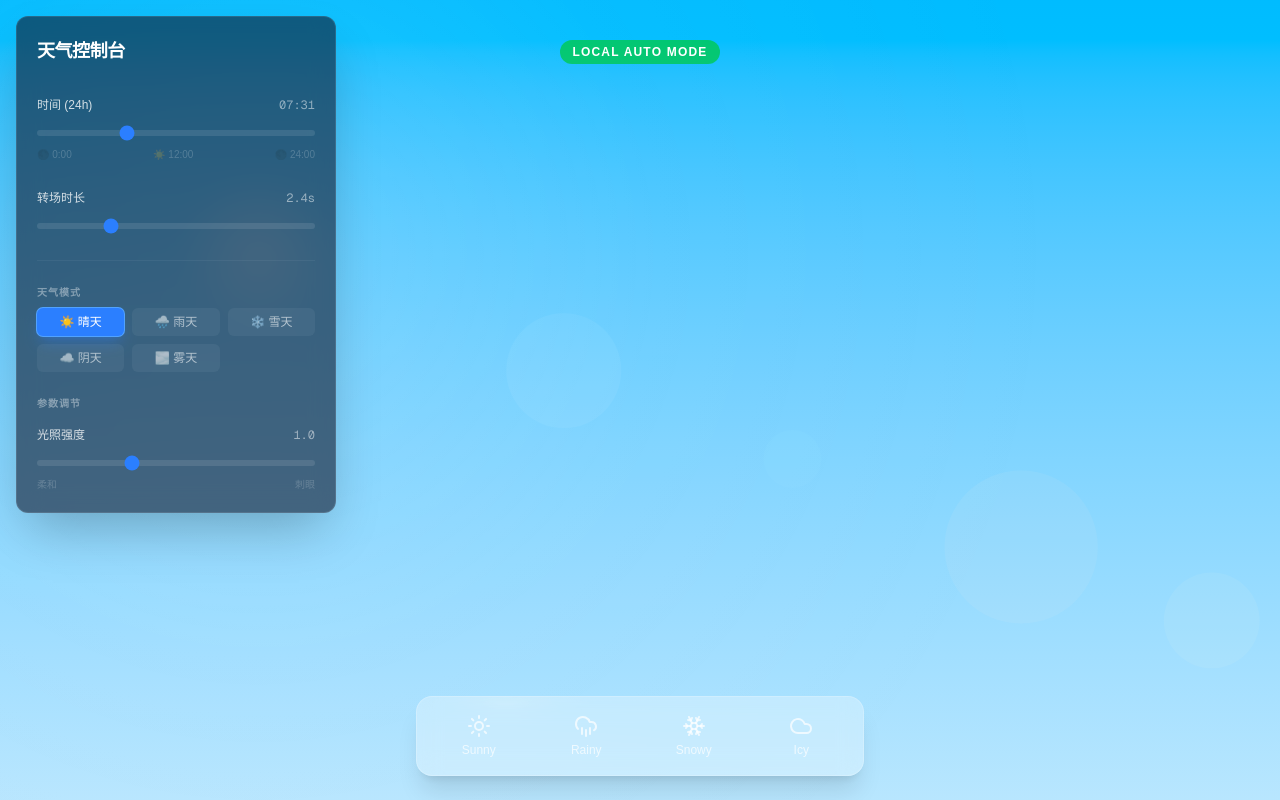
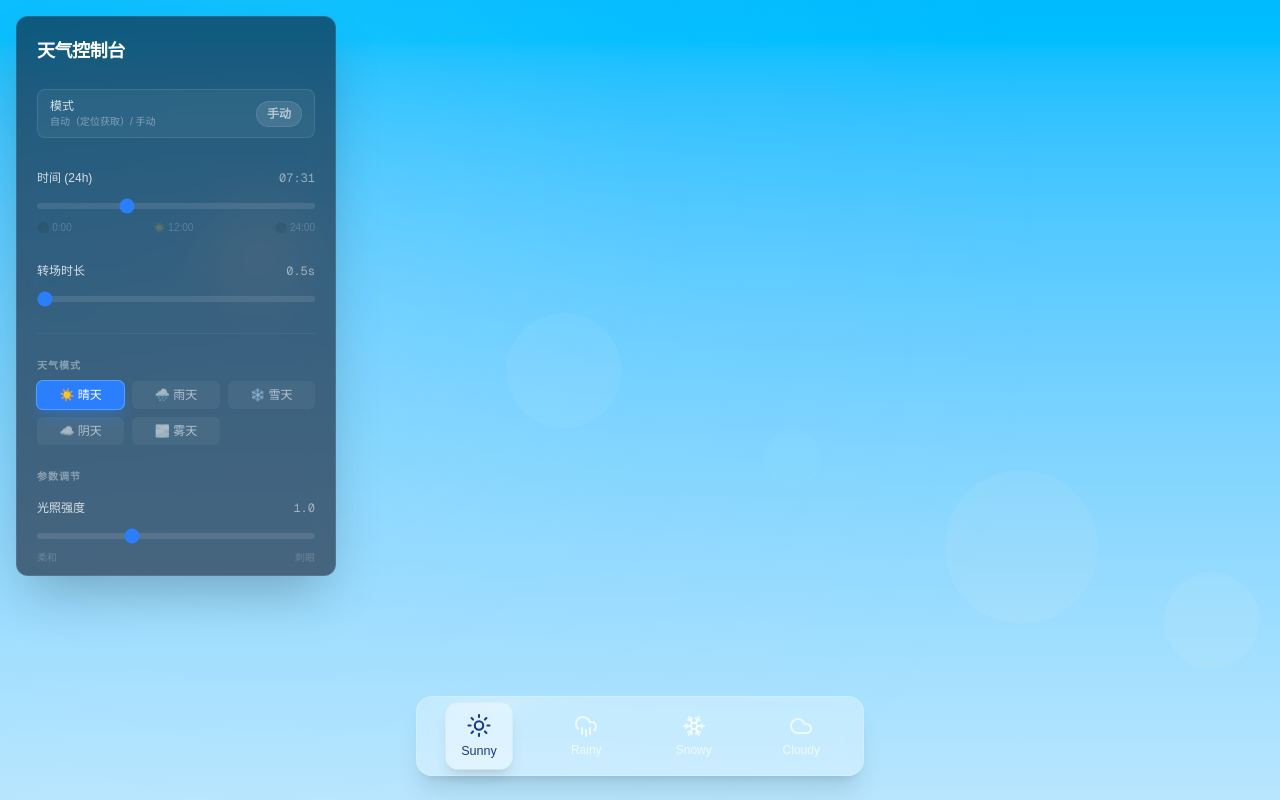
Before and after one commit to greywen/web-weather, a Next.js app: page / in a window 1280 px wide. Built offline with nearby package versions, Linux system fonts and the light colour scheme; no server answers.

Commit message:
Update weather settings and provider for improved mode toggling and transition duration

```diff
--- a/components/BottomNav.tsx
+++ b/components/BottomNav.tsx
@@ -13,7 +13,7 @@ export default function BottomNav() {
     { type: 'sunny', icon: <Sun size={24} />, label: 'Sunny' },
     { type: 'rainy', icon: <CloudRain size={24} />, label: 'Rainy' },
     { type: 'snowy', icon: <Snowflake size={24} />, label: 'Snowy' },
-    { type: 'icy', icon: <Cloud size={24} />, label: 'Icy' }, // Using Cloud as placeholder for Icy
+    { type: 'cloudy', icon: <Cloud size={24} />, label: 'Cloudy' },
   ];
 
   return (
--- a/components/WeatherProvider.tsx
+++ b/components/WeatherProvider.tsx
@@ -37,7 +37,7 @@ export const WeatherProvider = ({ children }: { children: ReactNode }) => {
     const [transitionProgress, setTransitionProgressState] = useState<number>(1);
     const [isTransitioning, setIsTransitioning] = useState<boolean>(false);
       const [transitionConfig, setTransitionConfigState] = useState<WeatherTransitionConfig>({
-          duration: 2.4,
+          duration: 0.5,
       });
     const transitionRafRef = useRef<number | null>(null);
   // Initialize time with current hour
@@ -48,7 +48,7 @@ export const WeatherProvider = ({ children }: { children: ReactNode }) => {
           time: now.getHours() + now.getMinutes() / 60
       };
   });
-  const [isAuto, setIsAuto] = useState<boolean>(true);
+    const [isAuto, setIsAuto] = useState<boolean>(false);
   const [weatherData, setWeatherData] = useState<WeatherData | null>(null);
 
   const easeInOut = (t: number) => (t < 0.5 ? 2 * t * t : 1 - Math.pow(-2 * t + 2, 2) / 2);
@@ -318,14 +318,6 @@ export const WeatherProvider = ({ children }: { children: ReactNode }) => {
                 <FogOverlay forcedWeather={transitionTo} opacity={toOpacity} />
 
         <main className="relative z-10 p-10 text-white flex flex-col items-center">
-             {/* Auto Mode Indicator */}
-             <div
-                onClick={toggleAuto}
-                className={`cursor-pointer mb-4 px-3 py-1 rounded-full text-xs font-bold uppercase tracking-widest transition-all ${isAuto ? 'bg-green-500/80 text-white' : 'bg-white/10 text-white/50 border border-white/10'}`}
-             >
-                {isAuto ? 'Local Auto Mode' : 'Manual Mode'}
-             </div>
-
             {children}
 
              {/* Live Data Display (Optional Debug) */}
--- a/components/WeatherSettings.tsx
+++ b/components/WeatherSettings.tsx
@@ -5,7 +5,7 @@ import { useWeather } from './WeatherProvider';
 import { WeatherType } from './weather-types';
 
 export default function WeatherSettings() {
-    const { weather, setWeather, config, setConfig, transition, setTransitionConfig } = useWeather();
+    const { weather, setWeather, config, setConfig, transition, setTransitionConfig, isAuto, toggleAuto } = useWeather();
     const [isOpen, setIsOpen] = useState(true);
 
     useEffect(() => {
@@ -47,6 +47,20 @@ export default function WeatherSettings() {
                 </div>
 
             <div className="space-y-6">
+                {/* Mode Toggle */}
+                <div className="flex items-center justify-between rounded-lg border border-white/10 bg-white/5 px-3 py-2">
+                    <div className="flex flex-col">
+                        <span className="text-xs text-white/80">模式</span>
+                        <span className="text-[10px] text-white/40">自动（定位获取）/ 手动</span>
+                    </div>
+                    <button
+                        type="button"
+                        onClick={toggleAuto}
+                        className={`text-xs font-semibold px-2.5 py-1 rounded-full transition-all ${isAuto ? 'bg-green-500/80 text-white' : 'bg-white/10 text-white/60 border border-white/10'}`}
+                    >
+                        {isAuto ? '自动' : '手动'}
+                    </button>
+                </div>
                 {/* 1. Global Time Control (Applies to all weathers) */}
                 <div className="space-y-4 pt-2 border-b border-white/5 pb-6">
                     <div>
```
Also changed, not shown: 1 other file (tests, documents, lock files or other folders).
